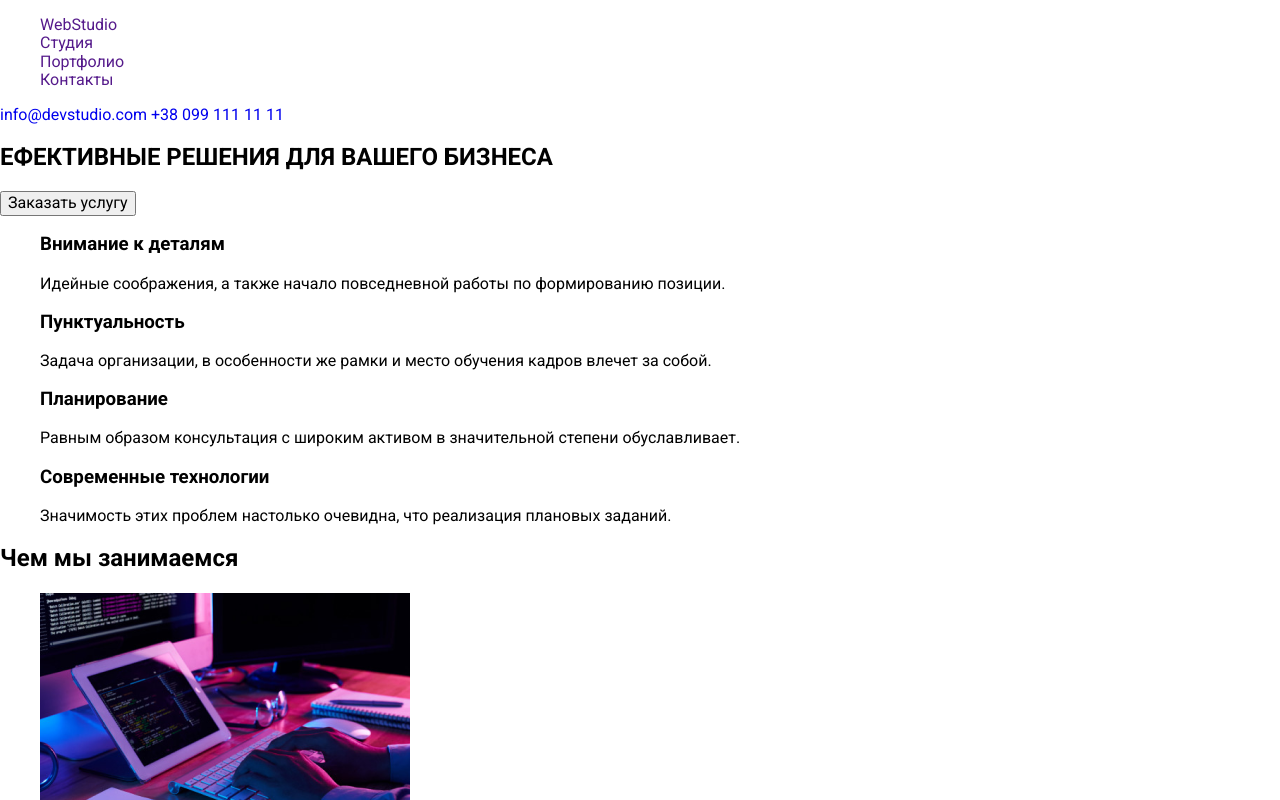
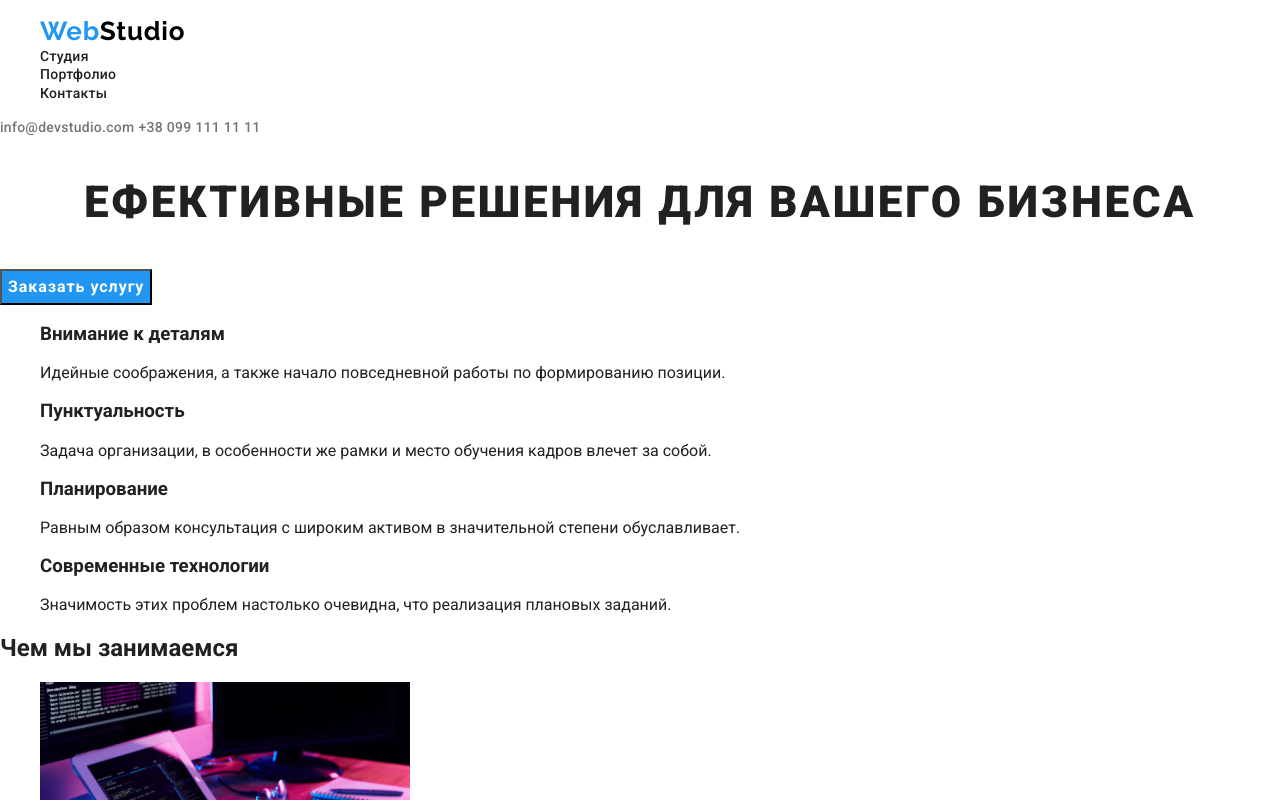
Before and after one commit to DimaFursov86/goit-markup-hw-02, a plain HTML site: page index.html in a window 1280 px wide. Shown: the top 800 px of the page. Drawn offline with nearby package versions, Linux system fonts and the light colour scheme.

Commit message:
Добавляет стили хедеру и херо

```diff
--- a/CSS/style.CSS
+++ b/CSS/style.CSS
@@ -6,6 +6,7 @@
 
 body {
   font-family: var(--main-font);
+  color: #212121;
 }
 
 .link {
@@ -19,3 +20,84 @@ body {
 .address {
   font-style: normal;
 }
+/* ===============Components=============== */
+.navigation-logo-link {
+  font-family: var(--secondary-font);
+  font-weight: 700;
+  font-size: 26px;
+  line-height: 1.19;
+  letter-spacing: 0.03em;
+  color: #2196f3;
+}
+.navigation-logo-studio-nav {
+  color: #000000;
+}
+.navigation-logo-studio-footer {
+  color: #ffffff;
+}
+.order-button {
+  font-family: var(--main-font);
+  font-weight: 700;
+  font-size: 16px;
+  line-height: 1.87;
+  cursor: pointer;
+  color: #ffffff;
+  background-color: var(--accent-color);
+  text-align: center;
+  letter-spacing: 0.06em;
+  display: flex;
+  align-items: center;
+}
+/* ===============End Components=============== */
+
+/* ===============Header=============== */
+.navigation-link {
+  font-family: var(--main-font);
+  font-weight: 500;
+  font-size: 14px;
+  line-height: 1.14;
+  letter-spacing: 0.02em;
+  color: #212121;
+}
+.navigation-link:hover,
+.navigation-link:focus {
+  color: var(--accent-color);
+}
+.mail-link {
+  font-family: var(--main-font);
+  font-weight: 500;
+  font-size: 14px;
+  line-height: 1.14;
+  letter-spacing: 0.02em;
+  color: #757575;
+}
+.mail-link:hover,
+.mail-link:focus {
+  color: var(--accent-color);
+}
+.tel-link {
+  font-family: var(--main-font);
+  font-weight: 500;
+  font-size: 14px;
+  line-height: 1.14;
+  letter-spacing: 0.02em;
+  color: #757575;
+}
+.tel-link:hover,
+.tel-link:focus {
+  color: var(--accent-color);
+}
+/* ===============End Header=============== */
+
+/* ===============Hero=============== */
+
+.hero-title {
+  font-weight: 900;
+  font-size: 44px;
+  line-height: 1.36;
+  text-align: center;
+  letter-spacing: 0.06em;
+  text-transform: uppercase;
+  /* color: #ffffff; */
+}
+/* ===============End Hero=============== */
--- a/index.html
+++ b/index.html
@@ -15,34 +15,34 @@
 </head>
 <body>
  <!--Header section-->
-  <header>
-    <nav>
-        <ul class="list">
-            <li>
-                <a class="link" href=""> <span>Web</span><span>Studio</span></a>
+  <header class="header">
+    <nav class="navigation">
+        <ul class="navigation-list list">
+            <li class="navigation-item">
+                <a class="navigation-logo-link link" href=""> Web<span class="navigation-logo-studio-nav">Studio</span></a>
             </li>
-            <li>
-                <a class="link" href=""> Студия</a>
+            <li class="navigation-item">
+                <a class="navigation-link link" href=""> Студия</a>
             </li>
-            <li>
-                <a class="link" href=""> Портфолио</a>
+            <li class="navigation-item">
+                <a class="navigation-link link" href=""> Портфолио</a>
             </li>
-            <li>
-                <a class="link" href=""> Контакты</a>
+            <li class="navigation-item">
+                <a class="navigation-link link" href=""> Контакты</a>
             </li>
         </ul>
     </nav>
-    <a class="link" href="mailto:info@devstudio.com"> info@devstudio.com</a>
-    <a class="link" href="tel:380961111111"> +38 099 111 11 11</a>
+    <a class="mail-link link" href="mailto:info@devstudio.com"> info@devstudio.com</a>
+    <a class="tel-link link" href="tel:380961111111"> +38 099 111 11 11</a>
   </header>
   <main>
  <!--Hero section-->
-    <section>
-        <h1>ЕФЕКТИВНЫЕ РЕШЕНИЯ ДЛЯ ВАШЕГО БИЗНЕСА</h1>
-        <button type="button">Заказать услугу</button>
+    <section class="hero">
+        <h1 class="hero-title">ЕФЕКТИВНЫЕ РЕШЕНИЯ ДЛЯ ВАШЕГО БИЗНЕСА</h1>
+        <button class="order-button" type="button">Заказать услугу</button>
     </section>
  <!--Dignity-->
-    <section>
+    <section class="dignity-section">
         <h2 hidden>Достоинства нашей студии</h2>
         <ul class="list">
             <li>
@@ -108,7 +108,7 @@
   </main>
  <!--Footer-->
   <footer>
-    <a href=""> <span>Web</span><span>Studio</span></a>
+    <a class="navigation-logo-link link" href="">Web<span class="navigation-logo-studio-footer">Studio</span></a>
     <address class="address">
         <ul class="list">
             <li>
```
